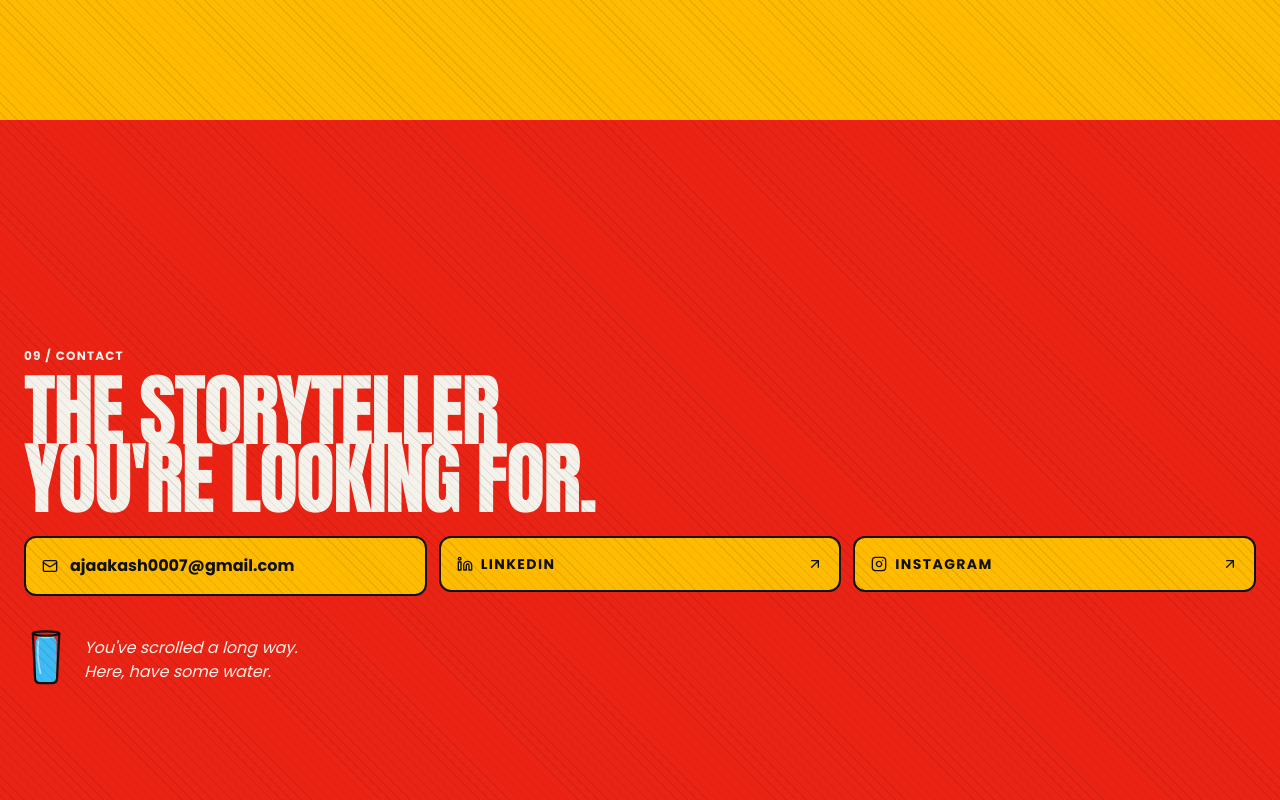
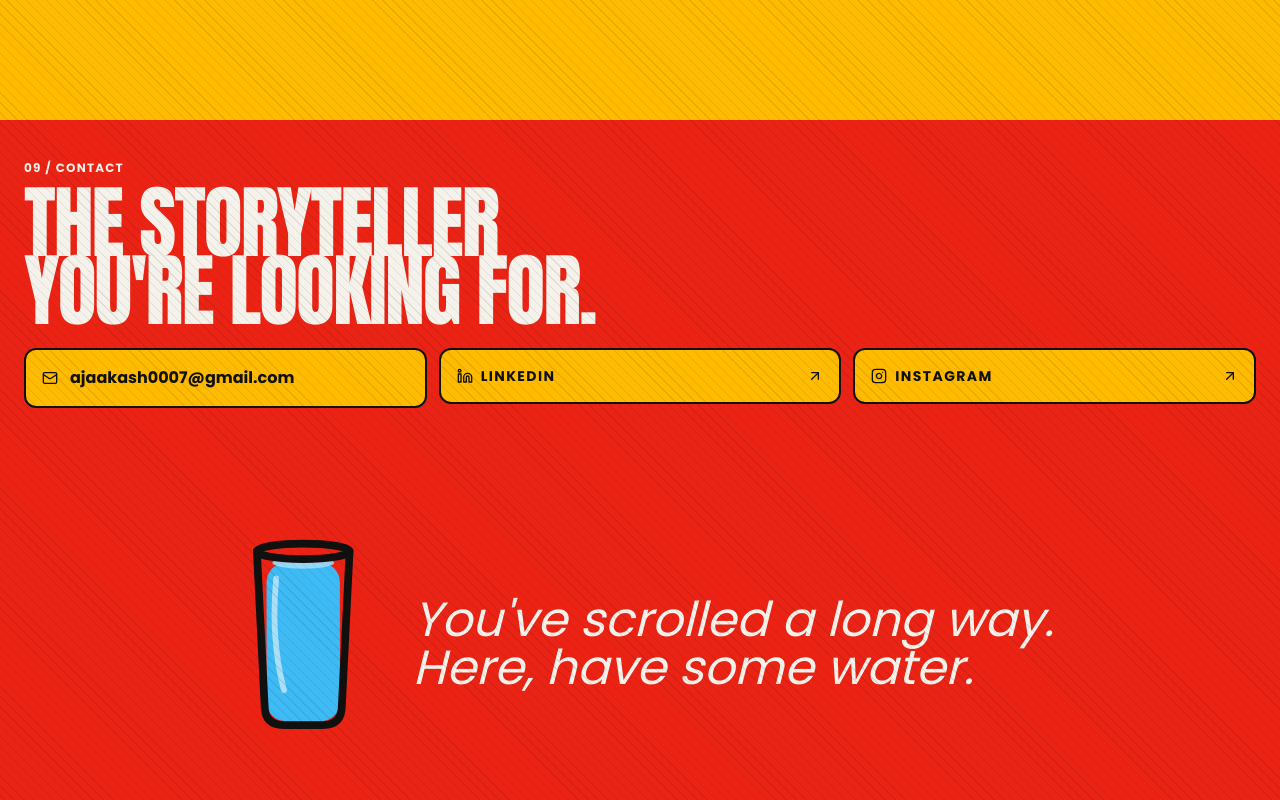
Before and after one commit to ajaakashhh/aj, a Next.js app: page / in a window 1280 px wide. Shown: the part 7240-8040 px from the top of the page. Built offline with nearby package versions, Linux system fonts and the light colour scheme.

Commit message:
Enlarge and center water glass in the empty Contact space
Container is now a flex column with the glass block taking flex-1
and centering itself in the leftover vertical space, instead of
sitting small and left-aligned right under the contact links.

```diff
--- a/components/sections/contact.tsx
+++ b/components/sections/contact.tsx
@@ -7,7 +7,8 @@
 export function Contact() {
   return (
     <section id="contact" className="flex h-screen flex-col justify-center overflow-hidden bg-signal text-paper">
-      <div className="container py-8 sm:py-10">
+      <div className="container flex h-full flex-col py-8 sm:py-10">
+        <div>
           <Reveal>
             <p className="font-sans text-xs font-bold uppercase tracking-widest">09 / Contact</p>
             <h2 className="mt-3 font-display text-[min(13vw,10vh)] uppercase leading-[0.85] tracking-tight">
@@ -56,11 +57,12 @@
               </a>
             </Reveal>
           </div>
+        </div>
 
-        <Reveal delay={0.24}>
-          <div className="mt-8 flex items-center gap-4">
-            <WaterGlass className="h-14 w-auto sm:h-16" />
-            <p className="font-serif text-sm italic leading-snug sm:text-base">
+        <Reveal delay={0.24} className="flex flex-1 items-center justify-center">
+          <div className="flex flex-col items-center gap-5 text-center sm:flex-row sm:gap-8 sm:text-left">
+            <WaterGlass className="h-36 w-auto sm:h-48 lg:h-56" />
+            <p className="font-serif text-2xl italic leading-snug sm:text-4xl lg:text-5xl">
               You&apos;ve scrolled a long way.
               <br />
               Here, have some water.
```
Lines whose indentation alone changed are shown as unchanged.
